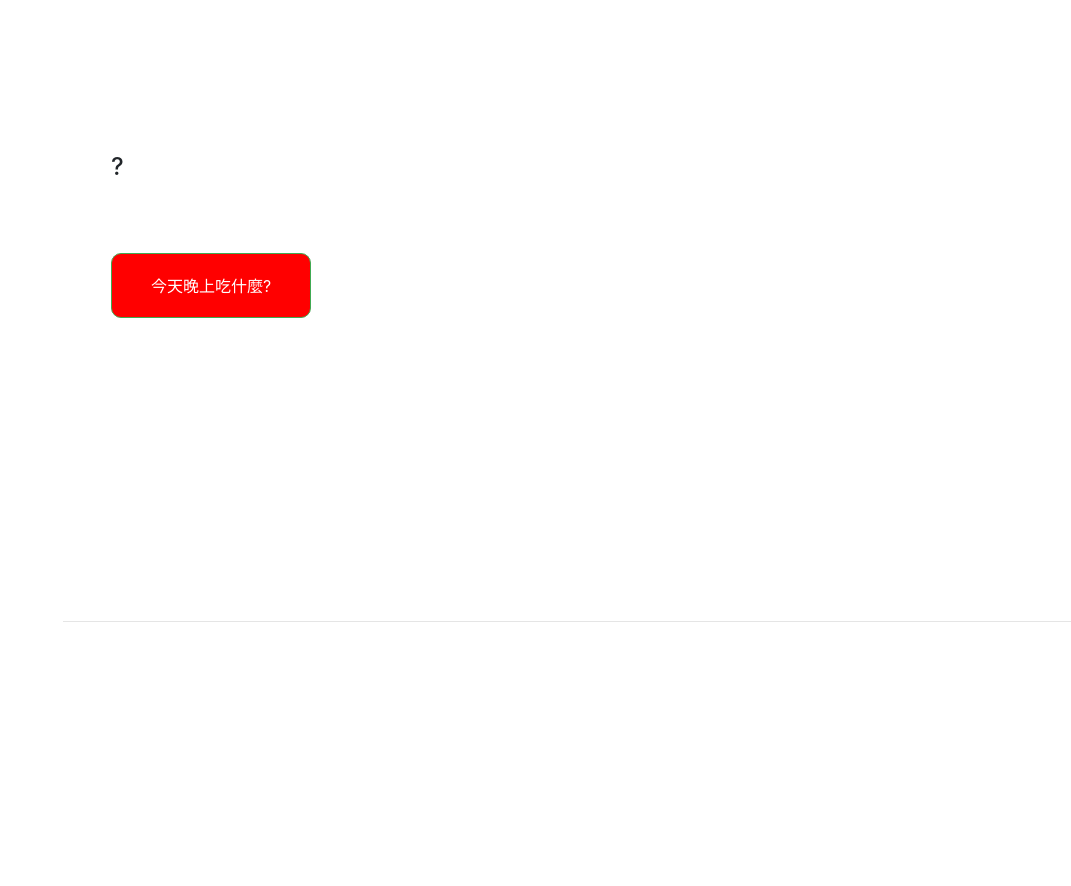
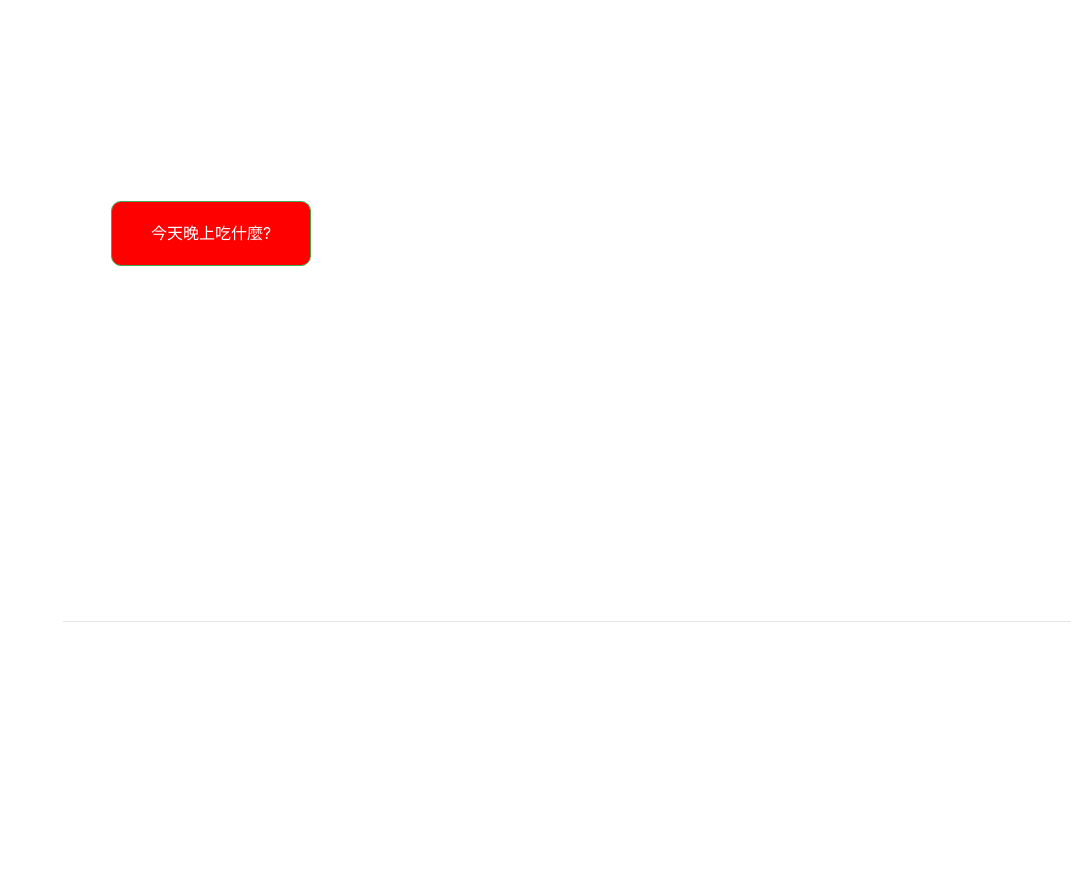
Before and after one commit to eason0104/aiot, a website with bundled scripts: page index.html in a window 1280 px wide. Shown: the part 980-1866 px from the top of the page, without its empty margins (209-1280 px from the left). Built offline with nearby package versions, Linux system fonts and the light colour scheme; a web font is replaced by a local one.

Commit message:
test commit

```diff
--- a/index.html
+++ b/index.html
@@ -98,7 +98,7 @@
         <div class="my-auto">
 
           <!--<img id=picture src="">-->
-          <h4 class="mb-5"><img src=""><br>?</h4>
+          <!--<h4 class="mb-5"><img src=""><br>?</h4>-->
           <br>
           <div id="button">
             <input type="button" id="btn" value="今天晚上吃什麼?" onclick="foodname()">
```
